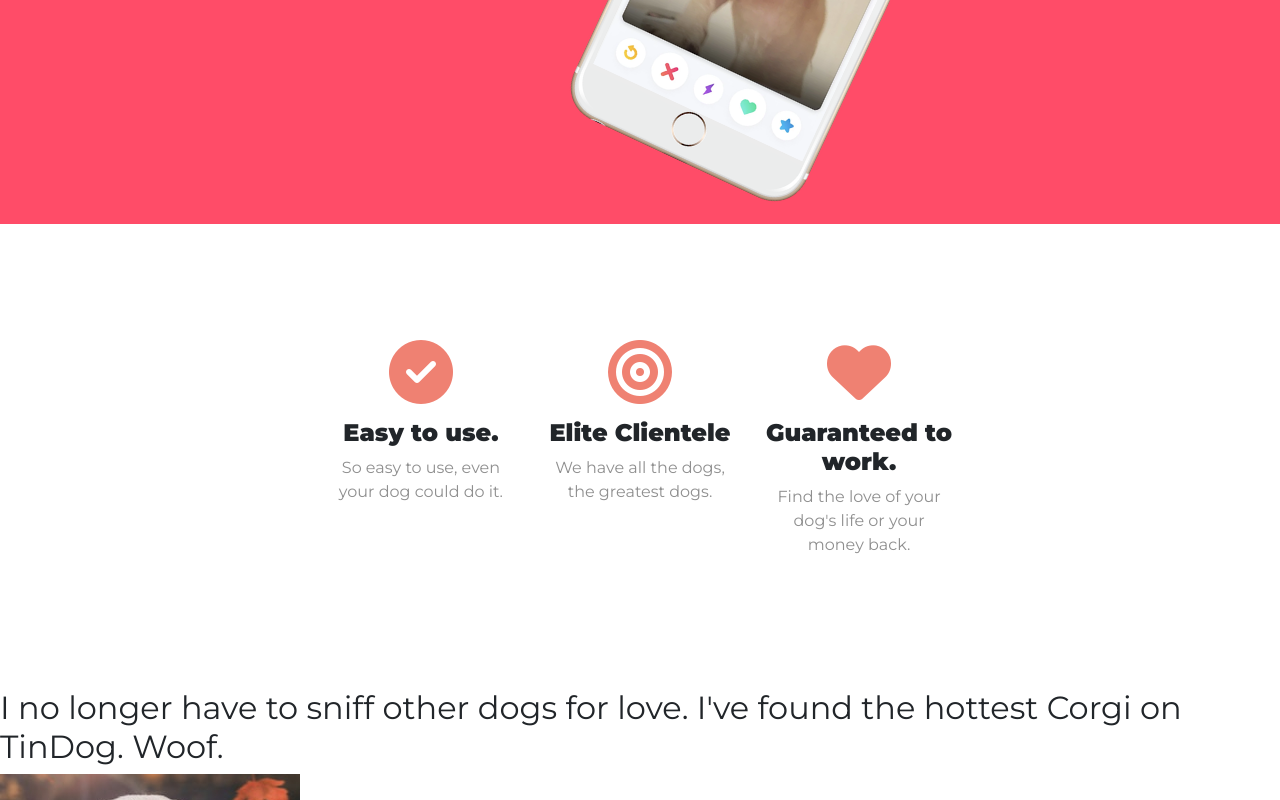
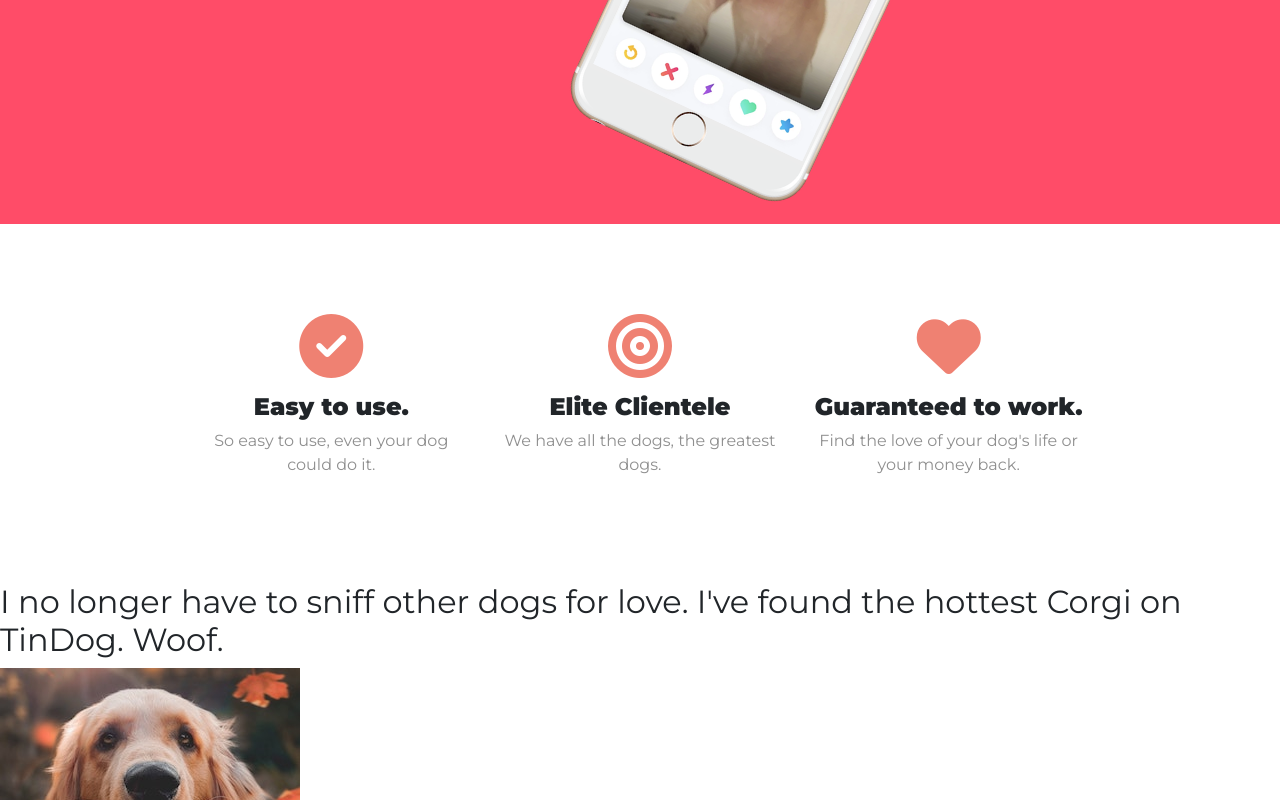
Before and after one commit to bluebot08/The-Complete-2021-Web-Development-Bootcamp, a plain HTML site: page Introduction_to_Bootstrap_4/TinDog - Styling Our Website Challenge /index.html in a window 1280 px wide. Shown: the part 519-1319 px from the top of the page. Drawn offline with nearby package versions, Linux system fonts and the light colour scheme.

Commit message:
Removed containerfluid class from features section

```diff
--- a/Introduction_to_Bootstrap_4/TinDog - Styling Our Website Challenge /index.html
+++ b/Introduction_to_Bootstrap_4/TinDog - Styling Our Website Challenge /index.html
@@ -103,7 +103,7 @@
     <!-- Features -->
 
     <section id="features">
-      <div class="container-fluid featurestxt">
+      <div class="featurestxt">
         <div class="row">
           <div class="col-lg-4">
             <i class="fas fa-check-circle features-glyph"></i>
```
